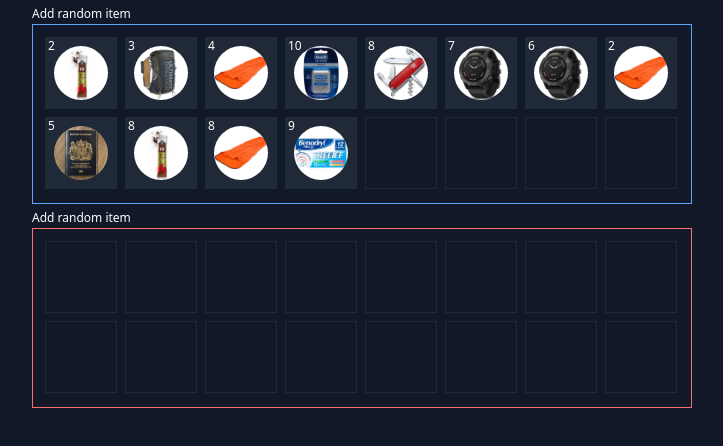
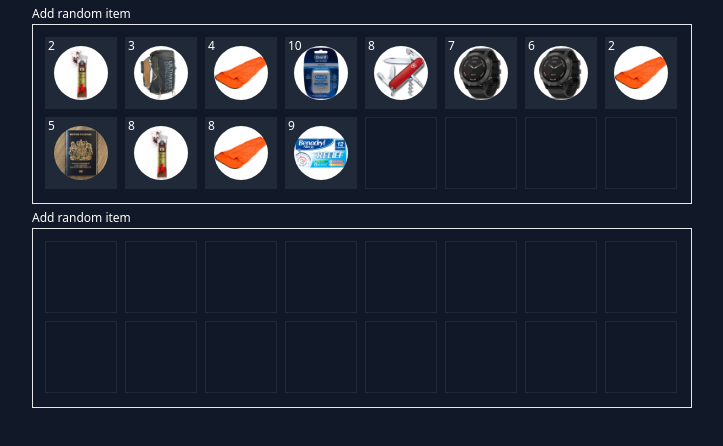
Before and after one commit to francisashley/inventory-prototype-nuxt3, a Nuxt app: page /cell.path in a window 1280 px wide. Shown: the top 446 px of the page, without its empty margins (278-1001 px from the left). Built offline with nearby package versions, Linux system fonts and the light colour scheme.

Commit message:
feat: extract colour styling

```diff
--- a/components/Container.vue
+++ b/components/Container.vue
@@ -1,5 +1,5 @@
 <template>
-  <ContainerOutline :size="props.size" :color="props.color">
+  <ContainerOutline :size="props.size">
     <ContainerSlot v-for="cell in container.cells" :key="cell.id" :path="cell.path">
       <Item v-if="cell.item" :item="cell.item" />
     </ContainerSlot>
@@ -17,14 +17,12 @@ type ContainerProps = {
   name?: string
   cells: Cell[]
   size: [number, number]
-  color?: 'blue' | 'red' | 'white'
 }
 
 const props = withDefaults(defineProps<ContainerProps>(), {
   name: null,
   cells: () => [],
   size: () => [8, 2],
-  color: null,
 })
 
 const { createContainer, updateContainer, hand, hoveredCell } = useInventory()
--- a/components/ContainerOutline.vue
+++ b/components/ContainerOutline.vue
@@ -1,13 +1,5 @@
 <template>
-  <div
-    class="tw-relative tw-p-2 tw-border tw-border-thin tw-overflow-scroll"
-    :class="{
-      'tw-border-blue-400': props.color === 'blue',
-      'tw-border-red-400': props.color === 'red',
-      'tw-border-white': props.color === null,
-    }"
-    :style="containerStyle"
-  >
+  <div :style="containerStyle">
     <div class="tw-flex tw-flex-wrap tw-mx-auto">
       <slot />
     </div>
@@ -21,11 +13,6 @@ const props = defineProps({
     default: () => [8, 2],
     validator: (size) => typeof size[0] === 'number' && typeof size[1] === 'number',
   },
-  color: {
-    type: String,
-    default: null,
-    validator: (value: any) => ['blue', 'red'].includes(value),
-  },
 })
 
 const containerStyle = computed(() => ({
--- a/demos/BasicDemo.vue
+++ b/demos/BasicDemo.vue
@@ -4,8 +4,13 @@
     <Container
       :id="container.id"
       :cells="container.cells"
-      :color="container.color"
       :size="container.size"
+      class="tw-relative tw-p-2 tw-border tw-border-thin tw-overflow-scroll"
+      :class="{
+        'tw-border-blue-400': container.color === 'blue',
+        'tw-border-red-400': container.color === 'red',
+        'tw-border-white': container.color === null,
+      }"
       @change="onChange"
     />
   </div>
--- a/interfaces/inventory.ts
+++ b/interfaces/inventory.ts
@@ -6,7 +6,6 @@ export interface Input {
 export interface Container {
   id: number
   name: string
-  color: 'white' | 'red' | 'blue'
   cells: Cell[]
   size: ContainerSize
 }
--- a/utils/container.utils.ts
+++ b/utils/container.utils.ts
@@ -8,7 +8,6 @@ import { generateArray, findLastIndex } from '@/utils/array.utils'
 type createContainerOptions = {
   id?: number
   name?: string
-  color?: 'white' | 'red' | 'blue'
   size?: ContainerSize
   items?: Input[]
 }
@@ -16,11 +15,10 @@ type createContainerOptions = {
 export const createContainer = (options: createContainerOptions): Container => {
   const id = options.id ?? generateId()
   const name = options.name ?? ''
-  const color = options.color ?? 'white'
   const size = options.size ?? ([8, 2] as ContainerSize)
   const cells = generateCells(id, size, options.items || [])
 
-  return { id, name, color, cells, size }
+  return { ...options, id, name, cells, size }
 }
 
 /**
```
